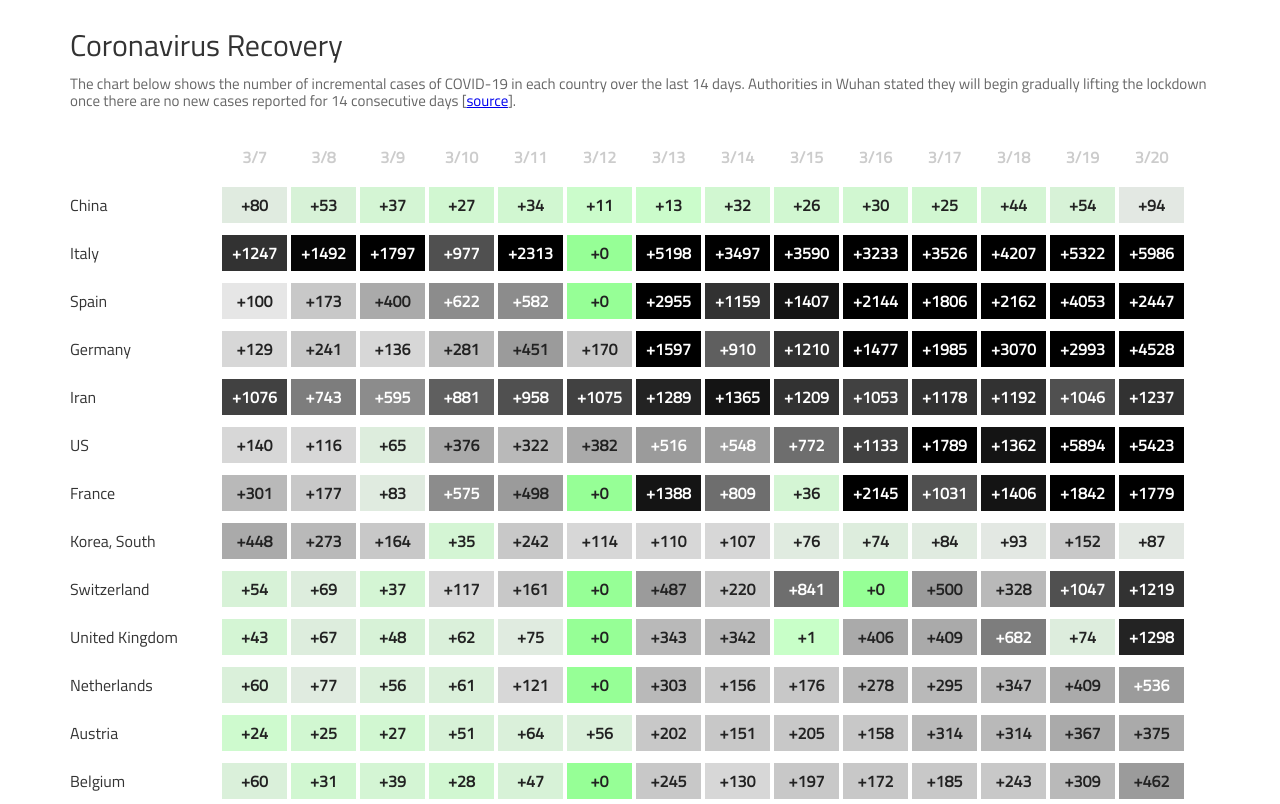
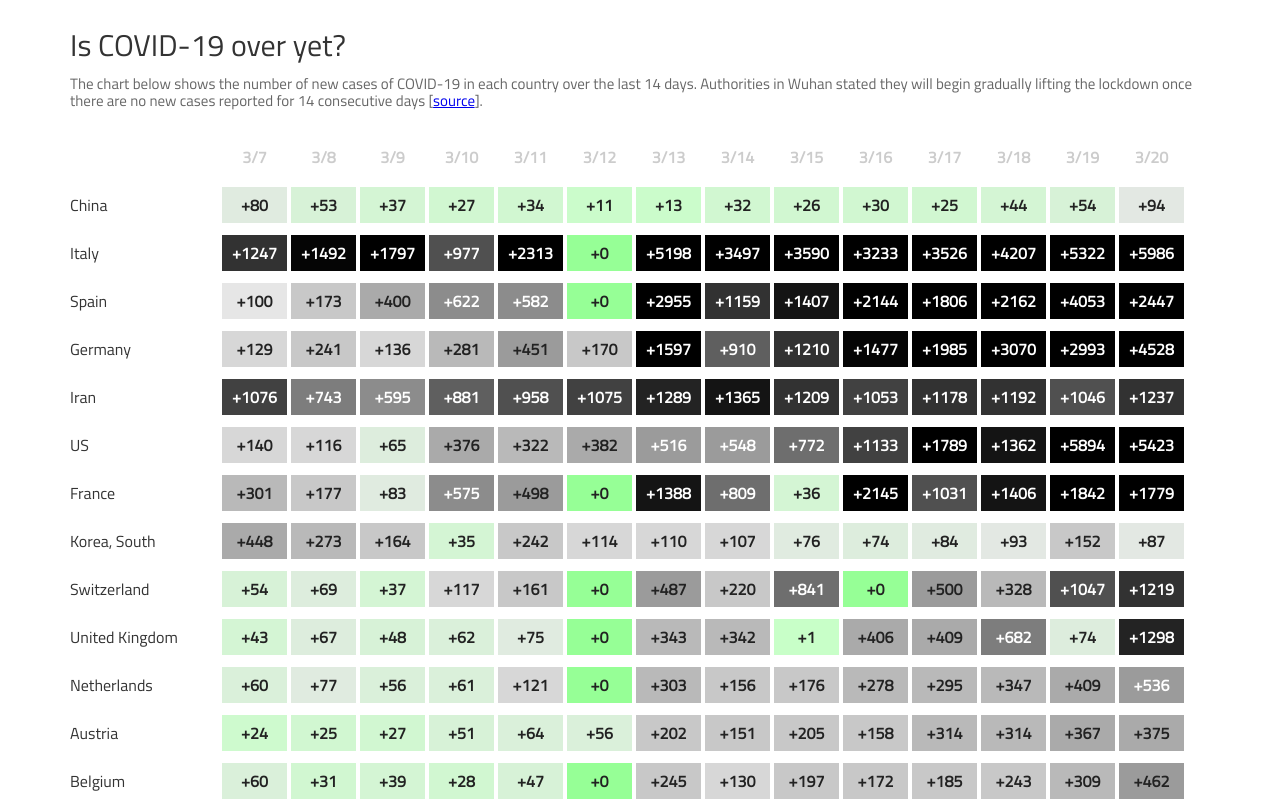
Before and after one commit to arthuralee/coronavirusrecovery, a Gatsby site: page / in a window 1280 px wide. Shown: the top 804 px of the page. Built offline with nearby package versions, Linux system fonts and the light colour scheme; Gatsby itself is replaced by a stand-in of ours.

Commit message:
Improve copy

```diff
--- a/src/pages/index.js
+++ b/src/pages/index.js
@@ -12,11 +12,11 @@ const IndexPage = () => (
   <>
     <Head />
     <div className="container">
-      <h1>Coronavirus Recovery</h1>
+      <h1>Is COVID-19 over yet?</h1>
       <p>
-        The chart below shows the number of incremental cases of COVID-19 in
-        each country over the last 14 days. Authorities in Wuhan stated they
-        will begin gradually lifting the lockdown once there are no new cases
+        The chart below shows the number of new cases of COVID-19 in each
+        country over the last 14 days. Authorities in Wuhan stated they will
+        begin gradually lifting the lockdown once there are no new cases
         reported for 14 consecutive days [
         <a
           href="https://www.reuters.com/article/us-health-coronavirus-china-media/china-daily-says-wuhans-new-coronavirus-cases-could-cease-by-mid-late-march-idUSKBN21608U"
```
